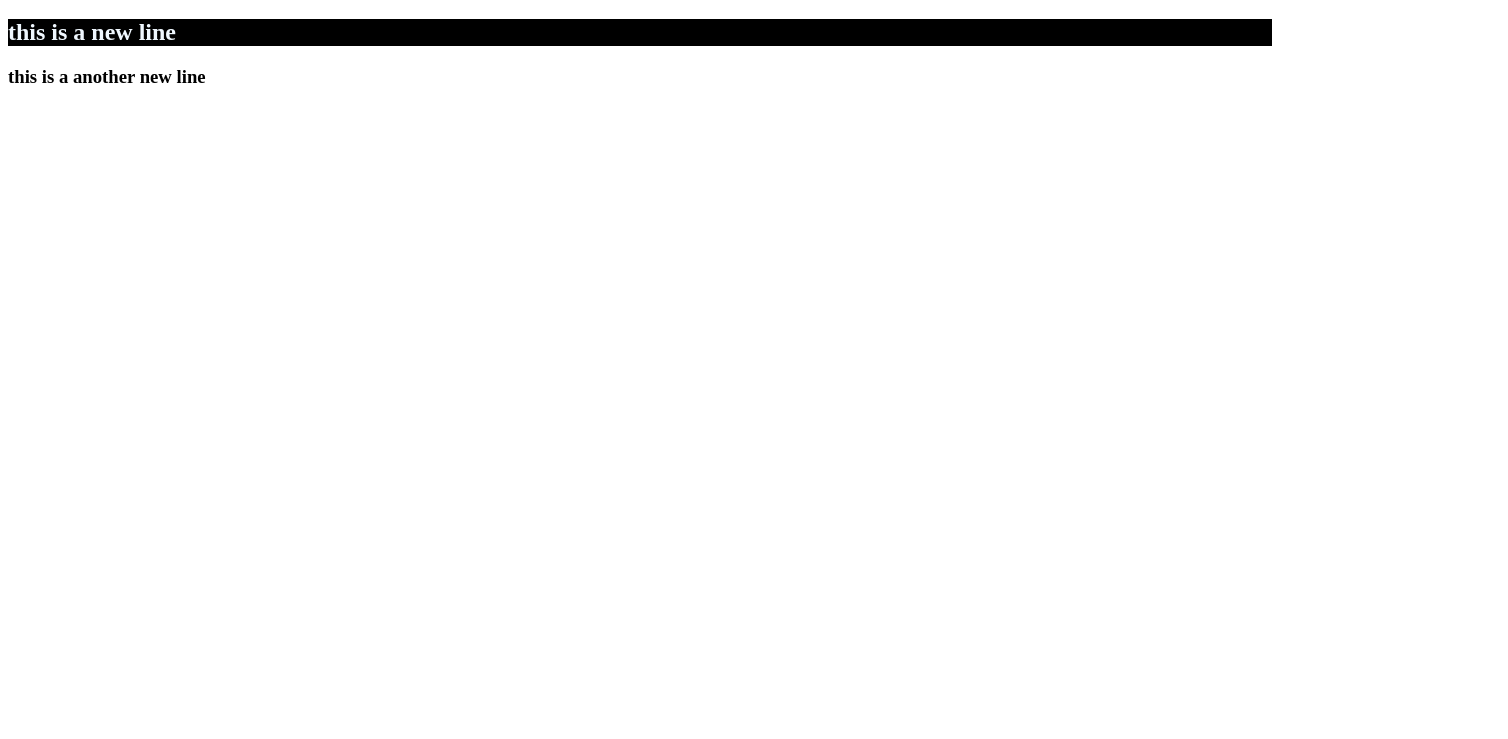
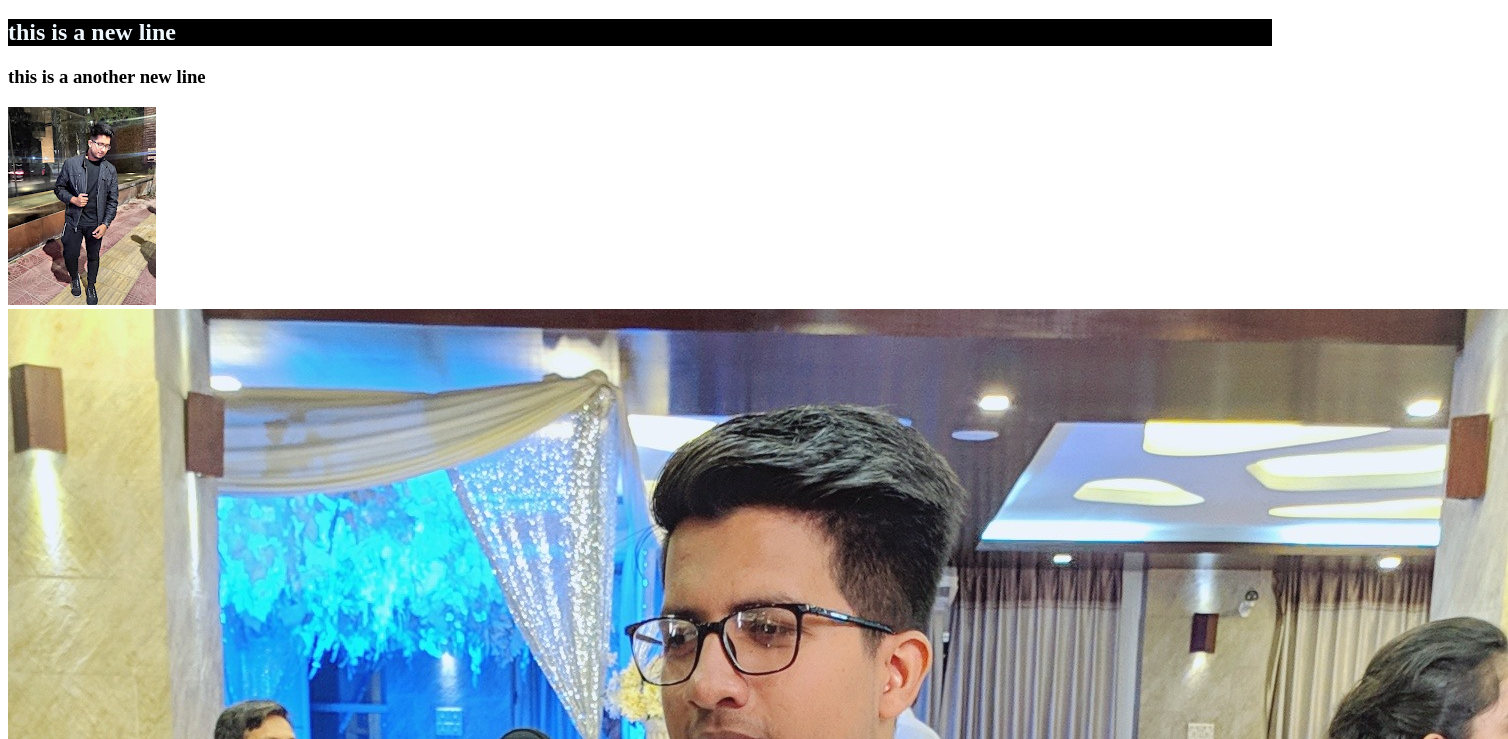
Before and after one commit to Habib0011/third-repo, a plain HTML site: page index.html in a window 1280 px wide. Shown: the part 61-800 px from the top of the page, 1508 px wide, since content can reach past the window. Drawn offline with Linux system fonts and the light colour scheme.

Commit message:
new pic added

```diff
--- a/index.html
+++ b/index.html
@@ -11,5 +11,7 @@
     <h1>eta amr third repo</h1>
     <h2>this is a new line </h2>
     <h3>this is a another new line</h3>
+    <img src="habib1.jpg" alt="">
+    <img src="habib2.jpg" alt="">
 </body>
 </html>
```
Also changed, not shown: habib1.jpg (added), habib2.jpg (added).
